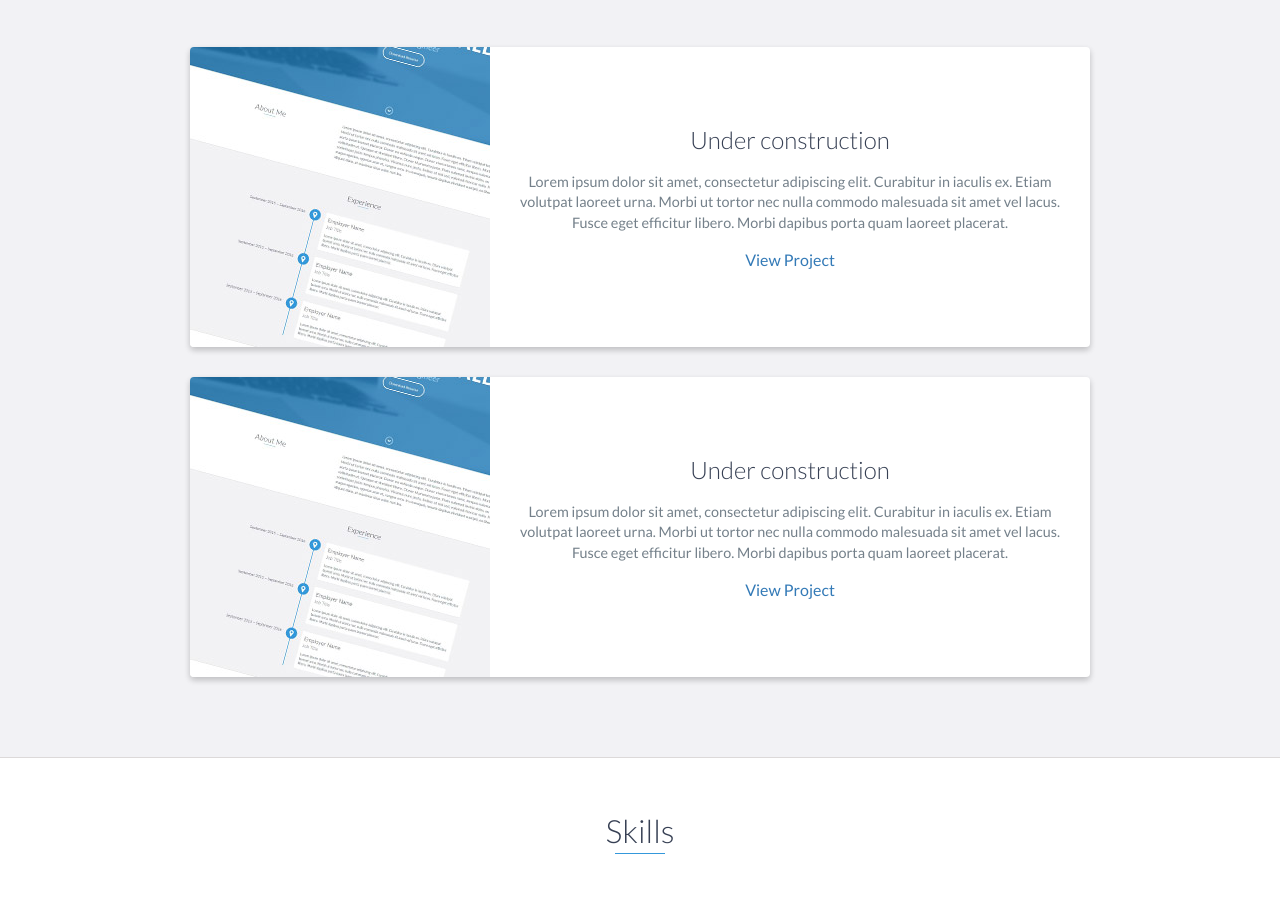
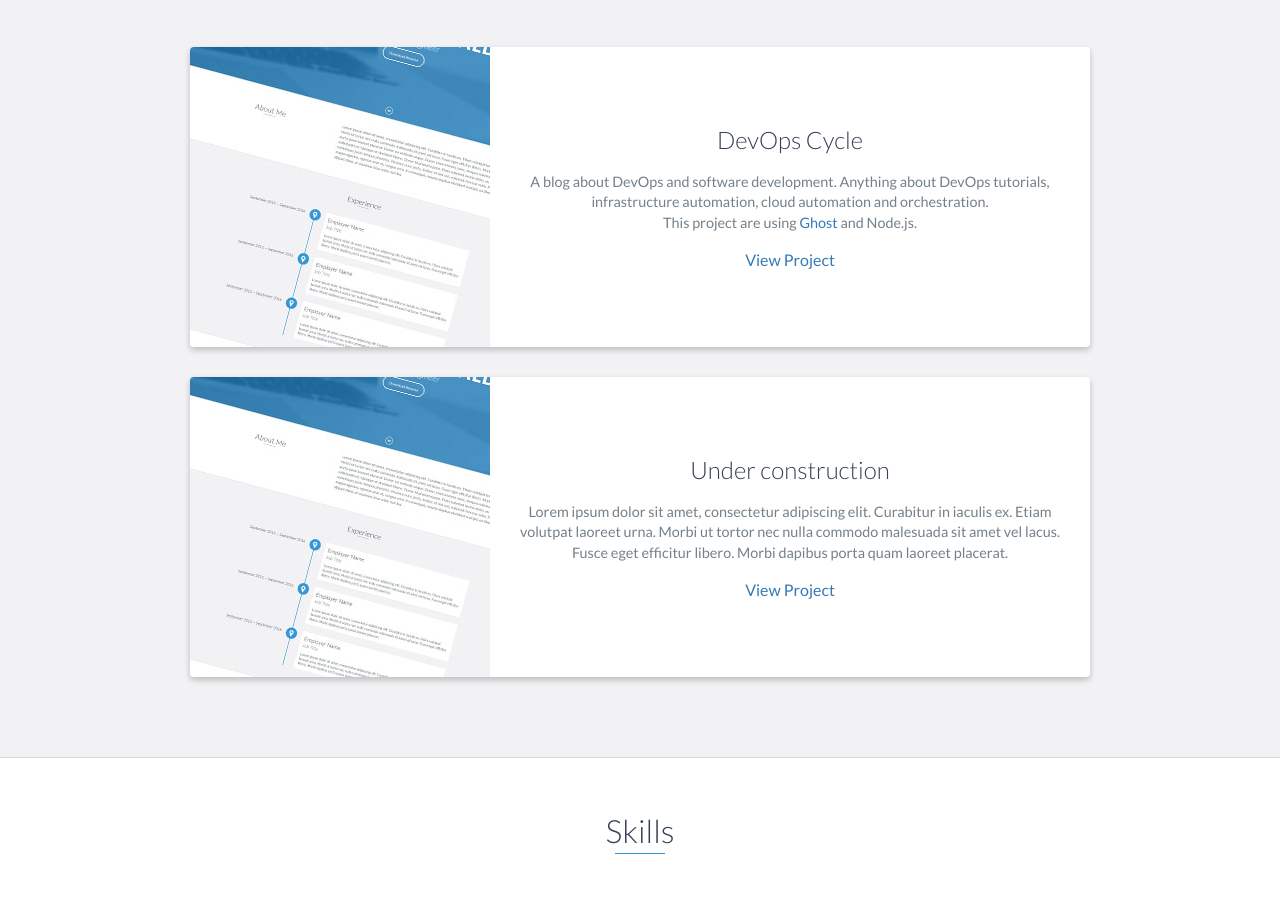
Before and after one commit to rommelporras/rommelporras.github.io, a website: page index.html in a window 1280 px wide. Shown: the part 2684-3584 px from the top of the page. Drawn offline with nearby package versions, Linux system fonts and the light colour scheme.

Commit message:
Add DevOps Cycle on Project section

```diff
--- a/index.html
+++ b/index.html
@@ -160,17 +160,17 @@
         <div class="row">
             <div class="project shadow-large">
                 <div class="project-image">
-                    <img src="images/project.jpg" alt="Under construction project website"/>
+                    <img src="images/project.jpg" alt="DevOps Cycle"/>
                 </div>
                 <!-- End .project-image -->
                 <div class="project-info">
-                    <h3>Under construction</h3>
+                    <h3>DevOps Cycle</h3>
                     <p>
-                        Lorem ipsum dolor sit amet, consectetur adipiscing elit. Curabitur in iaculis ex. Etiam volutpat
-                        laoreet urna. Morbi ut tortor nec nulla commodo malesuada sit amet vel lacus. Fusce eget
-                        efficitur libero. Morbi dapibus porta quam laoreet placerat.
+                        A blog about DevOps and software development. Anything about DevOps tutorials, infrastructure automation, cloud automation and orchestration.
+                        <br>
+                        This project are using <a href="https://ghost.org/">Ghost</a> and Node.js.
                     </p>
-                    <a href="#">View Project</a>
+                    <a href="https://www.devopscycle.com/">View Project</a>
                 </div>
                 <!-- End .project-info -->
             </div>
```
